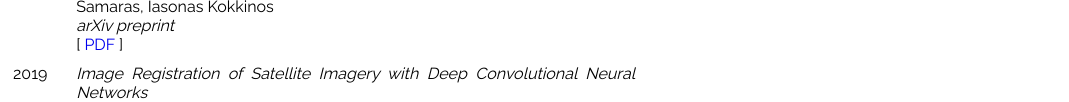
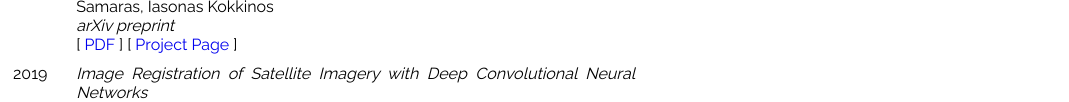
Before and after one commit to msahasrabudhe/msahasrabudhe.github.io, a plain HTML site: page index.html in a window 1280 px wide. Shown: the part 223-325 px from the top of the page, without its empty margins (0-1069 px from the left). Drawn offline with Linux system fonts and the light colour scheme.

Commit message:
ms: added link to project page for lae.

```diff
--- a/index.html
+++ b/index.html
@@ -52,7 +52,7 @@ a {
         <i>Lifting Autoencoders: Unsupervised Learning of a Fully-Disentangled 3D Morphable Model using Deep Non-Rigid Structure from Motion</i><br/>
         <b>Mihir Sahasrabudhe</b>*, Zhixin Shu*, Edward Bartrum, R&#305za Alp G&#252ler, Dimitris Samaras, Iasonas Kokkinos<br/>
         <i>arXiv preprint</i><br/>
-        [ <a href="https://arxiv.org/pdf/1904.11960.pdf">PDF</a> ]
+        [ <a href="https://arxiv.org/pdf/1904.11960.pdf">PDF</a> ] [ <a href="projects/lae/">Project Page </a> ]
         </td>
        </tr>
 
```
